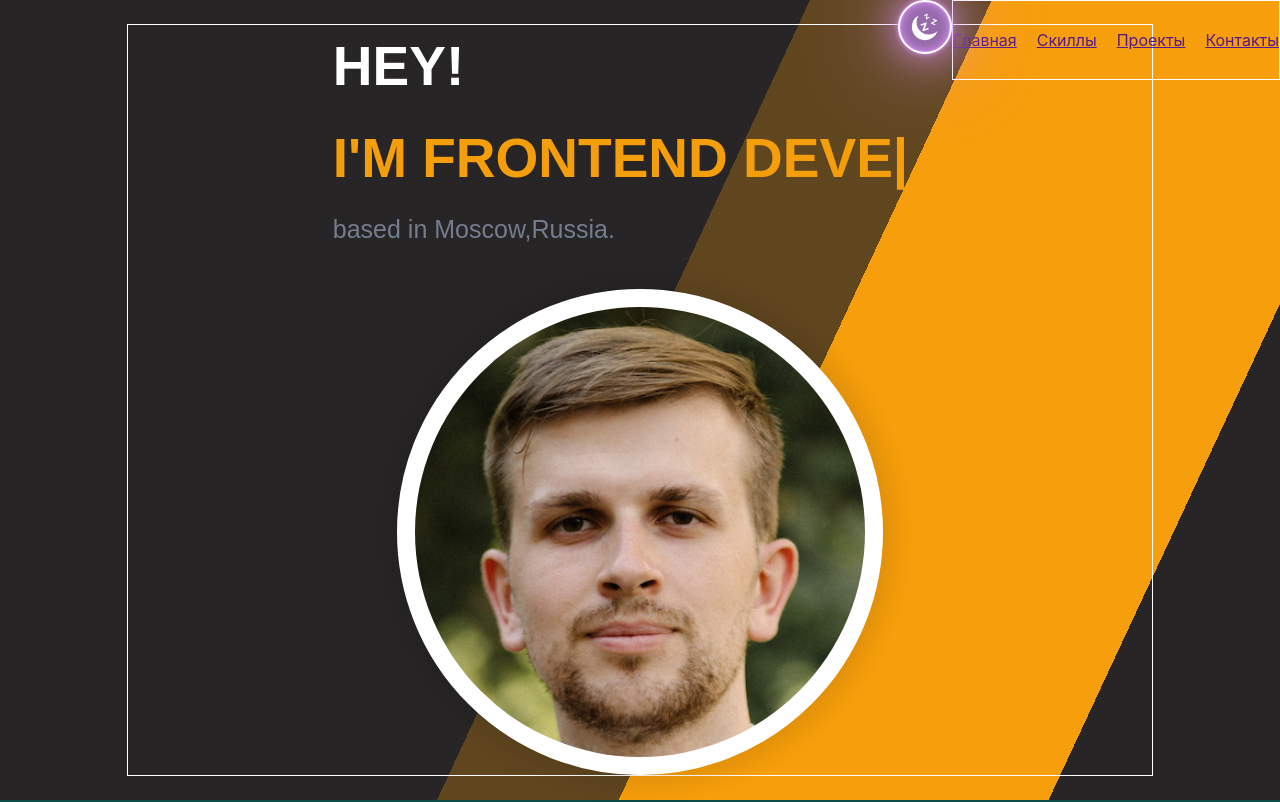
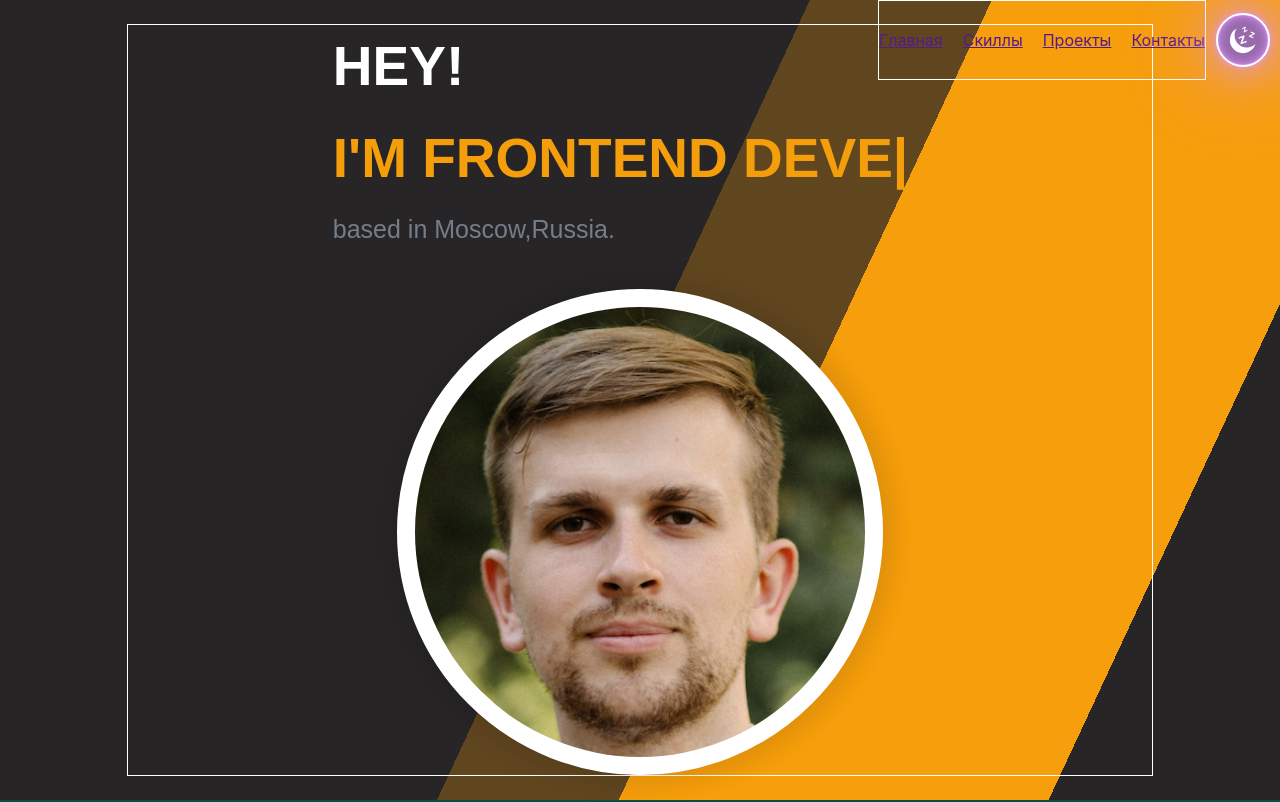
Before and after one commit to ArtemYanchenko/portfolio, a React (Create React App) app: page / in a window 1280 px wide. Shown: the top 802 px of the page. Built offline with nearby package versions, Linux system fonts and the light colour scheme; a web font is replaced by a local one.

Commit message:
add ToggleDarkMode

```diff
--- a/src/common/components/ToggleDarkMode/ToggleDarkMode.module.css
+++ b/src/common/components/ToggleDarkMode/ToggleDarkMode.module.css
@@ -1,3 +1,9 @@
+.toogleWrapper{
+    display: flex;
+    align-items: center;
+    margin: 10px;
+}
+
 .checkbox {
     display: none;
 }
--- a/src/common/components/ToggleDarkMode/ToogleDarkMode.tsx
+++ b/src/common/components/ToggleDarkMode/ToogleDarkMode.tsx
@@ -9,7 +9,6 @@ const ToggleDarkMode = () => {
     }
 
     useEffect(() => {
-
         if (switchInput.current?.checked) {
             document.documentElement.style.setProperty('--bg-color', '#10172a');
             document.documentElement.style.setProperty('color', '#fff');
@@ -20,7 +19,7 @@ const ToggleDarkMode = () => {
     }, [isChecked]);
 
     return (
-        <>
+        <div className={classes.toogleWrapper}>
             <input id="checkbox" ref={switchInput} className={classes.checkbox} type="checkbox" checked={isChecked} onChange={toggleTheme}/>
             <label className={classes.switch} htmlFor="checkbox">
 
@@ -30,11 +29,11 @@ const ToggleDarkMode = () => {
                     <g id="SVGRepo_tracerCarrier" stroke-linecap="round" stroke-linejoin="round" stroke="#CCCCCC"
                        stroke-width="7.168000000000001"></g>
                     <g id="SVGRepo_iconCarrier">
-                        <path fill="#fff"
+                        <path fill={isChecked ? '#fff' : "#252525"}
                               d="M294.8 26.57L238 60.37l7.8 13.17L281 52.59 270.8 118l6.3 10.6L336 93.53l-7.8-13.17-37.3 22.14L301 37.12l-6.2-10.55zM147.1 60.55A224 224 0 0 0 32 256a224 224 0 0 0 224 224 224 224 0 0 0 214.9-161.2A208 208 0 0 1 320 384a208 208 0 0 1-208-208 208 208 0 0 1 35.1-115.45zm244.5 52.05l-6.9 16.5 44.1 18.4-68.3 35.9-5.5 13.2 73.7 30.8 6.9-16.5-46.7-19.5 68.3-35.9 5.5-13.2-71.1-29.7zm-115 64l-97.8 35 8.1 22.7 60.6-21.7-35.4 97.9 6.5 18.1L320 292.4l-8.1-22.7-64.2 23 35.4-97.9-6.5-18.2z"></path>
                     </g>
                 </svg>
-            </label></>
+            </label></div>
     );
 }
 
--- a/src/header/Header.tsx
+++ b/src/header/Header.tsx
@@ -22,8 +22,8 @@ const Header = () => {
 
     return (
         <div className={headerClasses.join(' ')}>
+            <Nav/>
             <ToogleDarkMode/>
-            <Nav/>
         </div>
     );
 };
```
